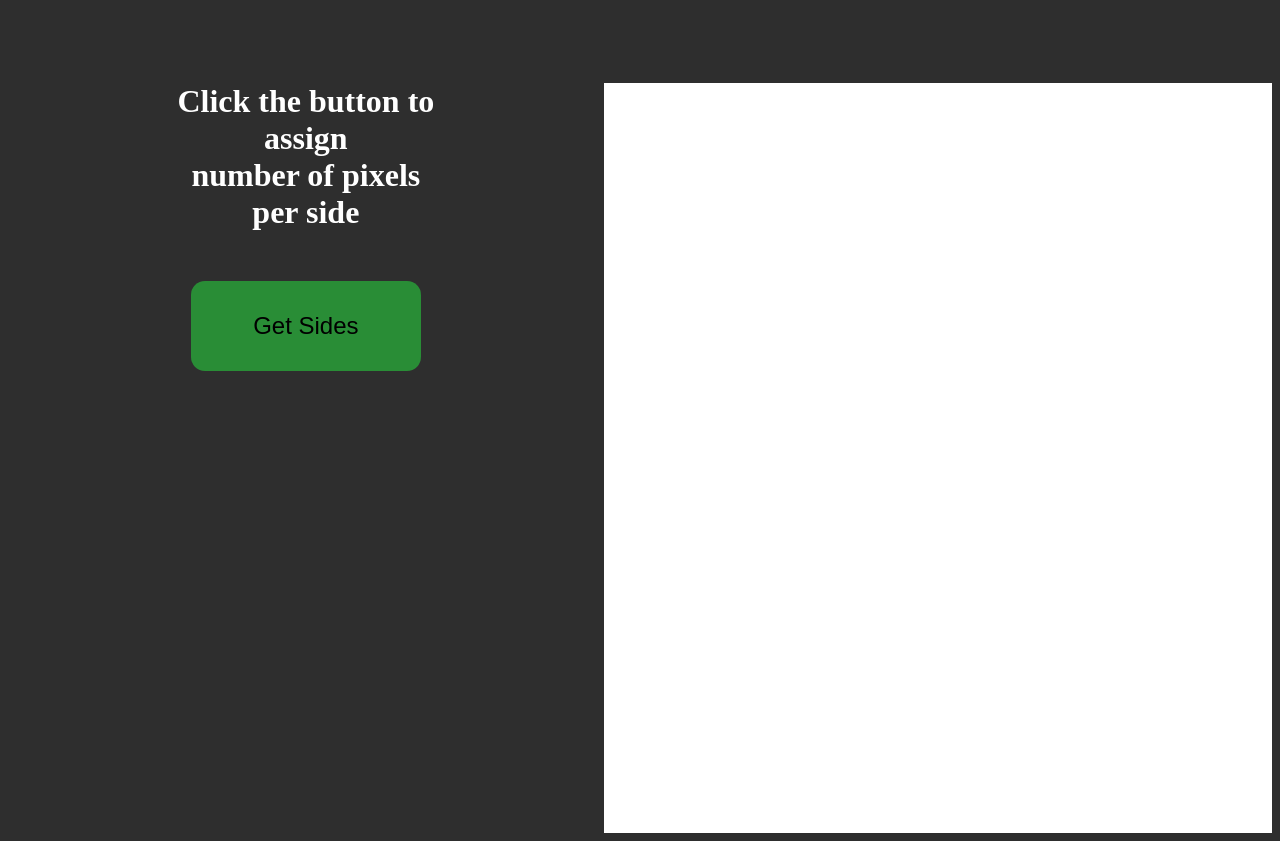
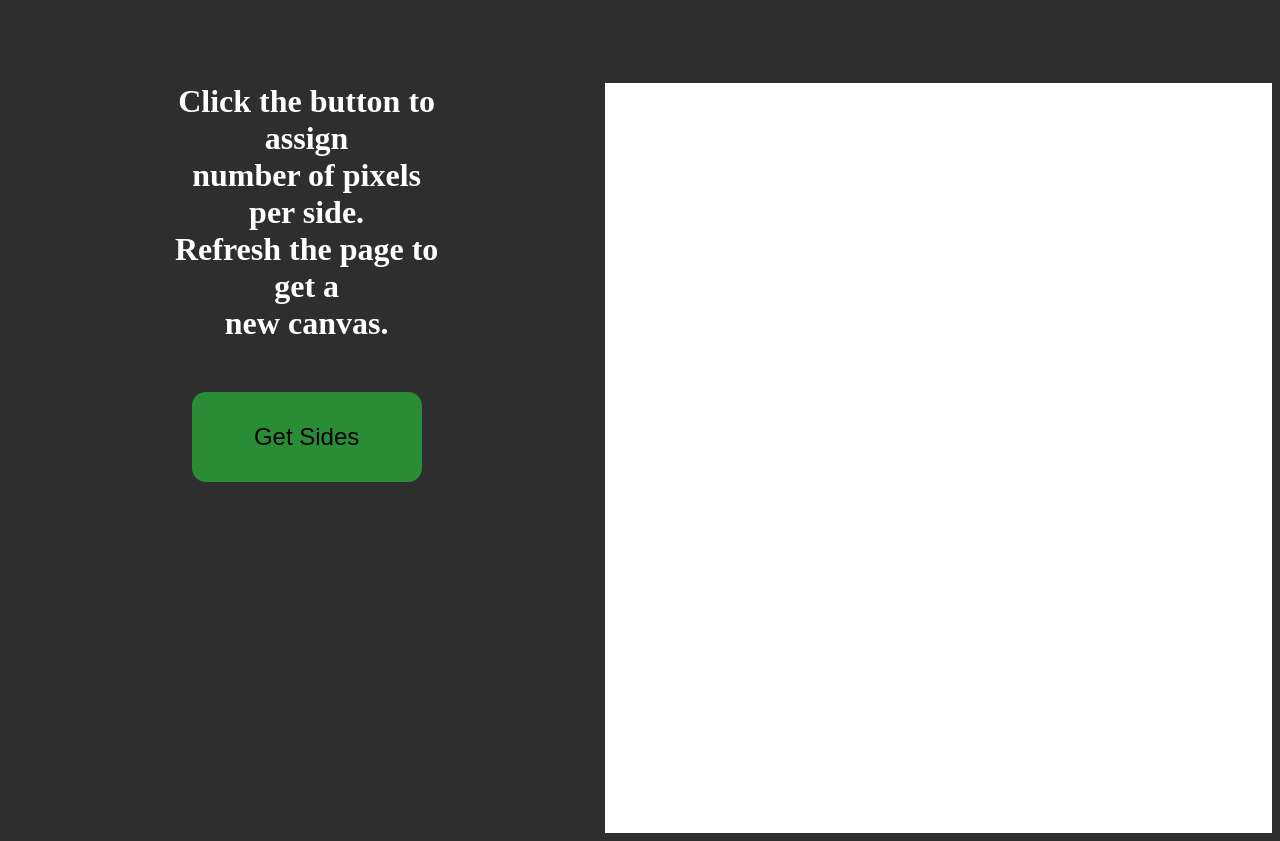
Before and after one commit to TheBiggestTrees/EtchSketch_Odin, a plain HTML site: page index.html in a window 1280 px wide. Drawn offline with Linux system fonts and the light colour scheme.

Commit message:
Fix text

```diff
--- a/index.html
+++ b/index.html
@@ -13,7 +13,9 @@
 
         <div class='btn'>
             <p>Click the button to assign</p>
-            <p>number of pixels per side</p>
+            <p>number of pixels per side.</p>
+            <p>Refresh the page to get a</p>
+            <p>new canvas.</p>
             <button onclick="getSides()">Get Sides</button>
         </div>
 
```
